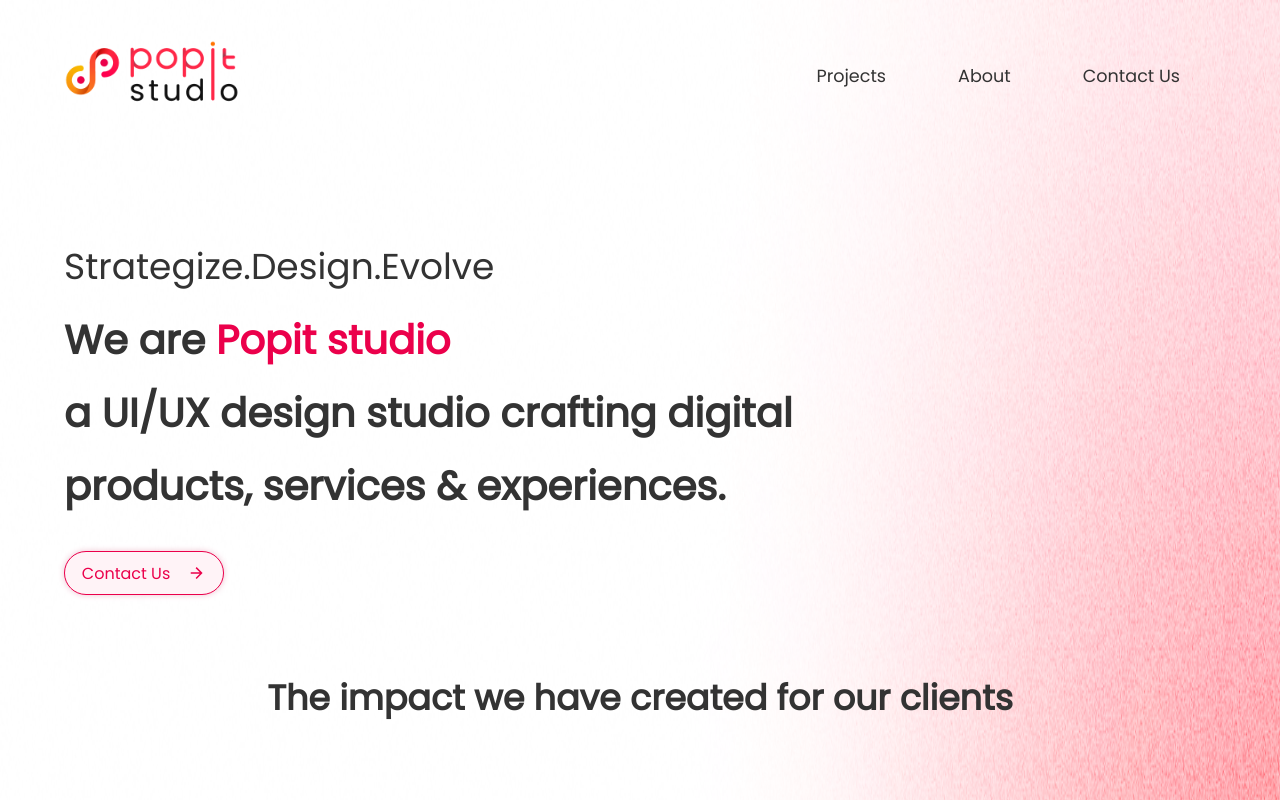
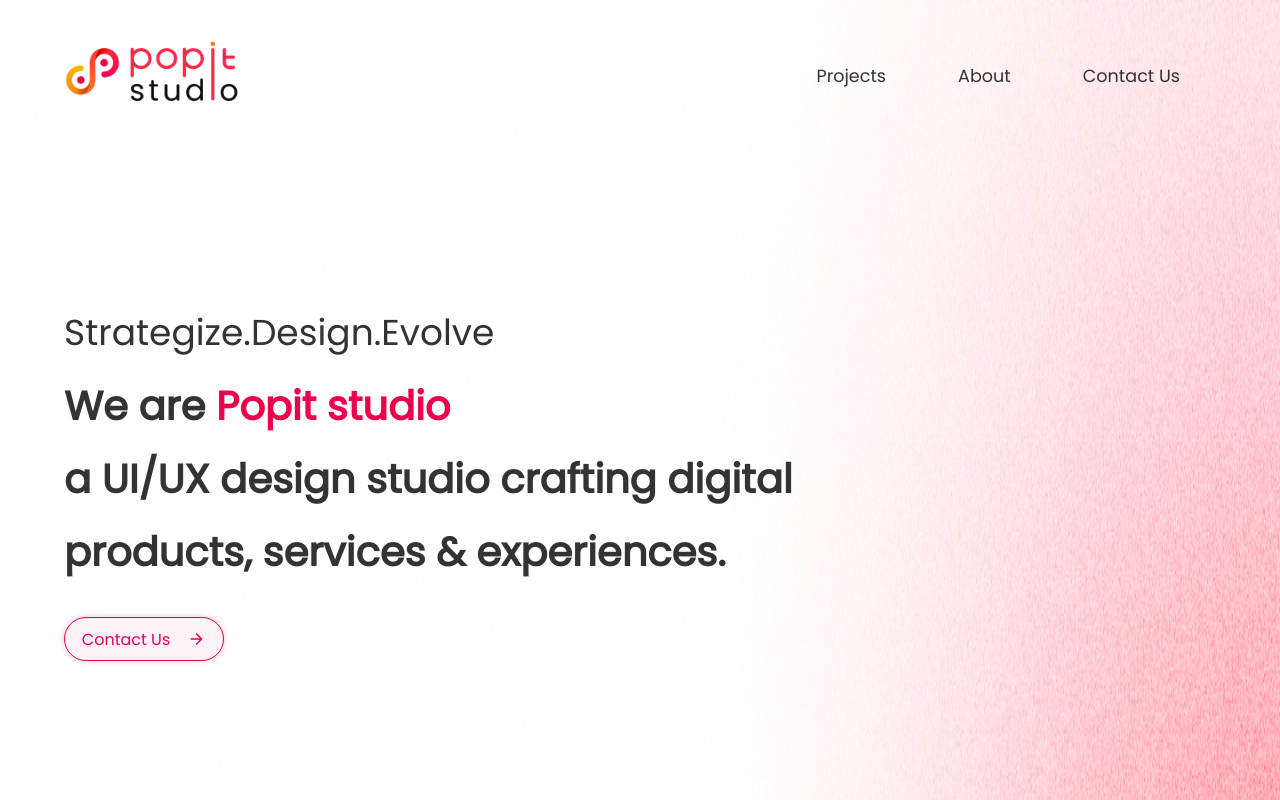
Before and after one commit to contactsanthosh21/popit, a React (Vite) app: page / in a window 1280 px wide. Shown: the top 800 px of the page. Built offline with nearby package versions, Linux system fonts and the light colour scheme.

Commit message:
fix header to top and fix other design inconsistencies

```diff
--- a/package.json
+++ b/package.json
@@ -5,7 +5,8 @@
   "source": "/src/index.html",
   "scripts": {
     "start": "parcel",
-    "build": "parcel build"
+    "build": "parcel build",
+    "clean-start": "rm -r .parcel-cache && parcel"
   },
   "repository": {
     "type": "git",
--- a/src/App.jsx
+++ b/src/App.jsx
@@ -2,27 +2,26 @@
 import {
   Header,
   IntroBanner,
-  Offerings
+  Offerings,
+  ProjectsImpact,
+  Quote
 } from './sections';
-import './styles.scss'
-import Quote from './sections/Quotes/Quotes';
+import './styles.scss';
 import constants from './utils/constants';
-import ProjectsImpact from './sections/ProjectsImpact/ProjectsImpact';
-// import backgroundImg from './assets/background-image.png'
 
 const App = () => {
   const {quoteContent,quoteAuthor,quoteDescription} = constants.homepage;
   return (
-    <div className='container'>
+    <div className='container' id="container" >
+      <Header/>
       <div className='app'>
-          <Header />
           <IntroBanner />
           <ProjectsImpact />
           <Offerings />
           <Quote
-          quoteContent={quoteContent}
-          quoteAuthor={quoteAuthor}
-          quoteDescription={quoteDescription}
+            quoteContent={quoteContent}
+            quoteAuthor={quoteAuthor}
+            quoteDescription={quoteDescription}
           />
       </div>
     </div>
--- a/src/sections/Header/Header.jsx
+++ b/src/sections/Header/Header.jsx
@@ -1,33 +1,51 @@
-import React from 'react'
-import NavItem from './NavItem'
-import './Header.scss'
+import React from "react";
+import NavItem from "./NavItem";
+import "./Header.scss";
 
-var appLogo = require('../../assets/app-logo.png');
+var appLogo = require("../../assets/app-logo.png");
 
 const Header = () => {
+  const [opaqueHeader, setOpaqueHeader] = React.useState(false);
+  const headerRef = React.useRef(null);
+
+  React.useEffect(() => {
+    window.addEventListener("scroll", handleScroll);
+
+    return () => {
+      window.removeEventListener("scroll", handleScroll);
+    };
+  });
+
+  const handleScroll = (e) => {
+    /*
+     * if we check the scrollTop for the same position in both cases, it creates a flicker
+     * the flicker is happening because we are reducing size of things in the header
+     * at a certain scroll position, browser goes into a loop of infinitely calculating the scroll top position
+     * because the header height changes hence changing the scroll top poisition -> hence infinite calculation loop
+     * this would not have been a problem, had we were only adding a background to the header and not changing any sizes inside it
+     * hence added enough buffer to address this. (very interesting problem with a simple solution indeed)
+     */
+    if (window.scrollY > 80 && !opaqueHeader) {
+      setOpaqueHeader(true);
+    } else if (window.scrollY <= 10 && opaqueHeader) {
+      setOpaqueHeader(false);
+    }
+  };
+
   return (
-    <div className='header'>
-        <div className='header__logo app-logo'>
+    <div className={`header ${opaqueHeader ? "opaque " : ""}`} ref={headerRef}>
+      <div className="header__logo app-logo">
         <a href="/">
           <img src={appLogo} alt="app logo" />
         </a>
       </div>
       <div className="header__nav">
-            <NavItem
-                label='Projects'
-                to='#'
-            />
-            <NavItem
-                label='About'
-                to='#'
-            />
-            <NavItem
-                label='Contact Us'
-                to='#'
-            />
+        <NavItem label="Projects" to="#" />
+        <NavItem label="About" to="#" />
+        <NavItem label="Contact Us" to="#" />
       </div>
     </div>
-  )
-}
+  );
+};
 
-export default Header
+export default Header;
--- a/src/sections/Header/header.scss
+++ b/src/sections/Header/header.scss
@@ -1,11 +1,25 @@
 @import "../../variables.scss";
 
 .header {
-    padding: 2.5rem 0;
+    /*
+        only need padding to give gap from top
+        gap between sections is managed by section class on every section
+    */
+    padding: 2.5rem 5%;
     position: sticky;
+    top: 0;
     display: flex;
     justify-content: space-between;
     align-items: center;
+    color: transparent;
+
+    width: 100vw;
+    left: calc(-50vw + 50%);
+
+    -webkit-transition: all 300ms linear;
+    -moz-transition: all 300ms linear;
+    -o-transition: all 300ms linear;
+    transition: all 300ms linear;
 
     a {
         text-decoration: none;
@@ -29,3 +43,43 @@
     }
 
 }
+
+.header.opaque {
+    padding: 2.375rem 5%;
+    position: sticky;
+    top: 0;
+    display: flex;
+    justify-content: space-between;
+    align-items: center;
+    background-color: $color-white;
+    z-index: 5;
+
+    width: 100vw;
+    left: calc(-50vw + 50%);
+
+    -webkit-transition: all 300ms linear;
+    -moz-transition: all 300ms linear;
+    -o-transition: all 300ms linear;
+    transition: all 300ms linear;
+
+    a {
+        text-decoration: none;
+        color: $color-black;
+        font-family: Poppins;
+    }
+
+    .header__logo {
+        img {
+            width: 6.5rem;
+        }
+    }
+
+    .header__nav {
+        display: flex;
+
+        .header__nav__nav-item {
+            font-size: 1rem;
+            margin: 0 1.75rem;
+        }
+    }
+}
--- a/src/sections/IntroBanner/IntroBanner.jsx
+++ b/src/sections/IntroBanner/IntroBanner.jsx
@@ -5,7 +5,7 @@
 
 const IntroBanner = () => {
   return (
-    <div className='intro-banner'>
+    <div className='intro-banner section'>
         <p className='intro-banner__secondary-text'>Strategize.Design.Evolve</p>
         <p className="intro-banner__primary-text">We are <span className='intro-banner__primary-text--highlighted'>Popit studio</span><br/>
 a UI/UX design studio crafting digital products, services & experiences.</p>
--- a/src/sections/IntroBanner/IntroBanner.scss
+++ b/src/sections/IntroBanner/IntroBanner.scss
@@ -1,7 +1,6 @@
 @import "../../variables.scss";
 
 .intro-banner {
-    padding: 5rem 0;
     width: 100%;
 
     .intro-banner__secondary-text {
--- a/src/sections/Offerings/Offerings.jsx
+++ b/src/sections/Offerings/Offerings.jsx
@@ -5,7 +5,7 @@
 
 const Offerings = () => {
   return (
-    <div className='offerings'>
+    <div className='offerings section'>
         <Heading className='offerings__heading'>What we offer</Heading>
         <div className='offerings__offering-cards'>
             <OfferingCard
--- a/src/sections/ProjectsImpact/ProjectsImpact.jsx
+++ b/src/sections/ProjectsImpact/ProjectsImpact.jsx
@@ -11,7 +11,7 @@
 
 const ProjectsImpact = () => {
   return (
-    <div className='projects-impact'>
+    <div className='projects-impact section'>
         <Heading className='projects-impact__heading'>The impact we have created for our clients</Heading>
             <div className='projects-impact__wrapper'>
                 <div className='column'>
--- a/src/sections/Quotes/Quotes.scss
+++ b/src/sections/Quotes/Quotes.scss
@@ -1,16 +1,17 @@
 @import "../../variables.scss";
 
 .quotes {
-    width: 100vw;
-    margin: 0;
     background: #000;
     padding: 3rem 12rem;
+    // make it stretch across the width of the page irrespective of margins on the App
+    width: 100vw;
     position: relative;
     left: calc(-50vw + 50%);
 
     .quote-content{
         background: -webkit-linear-gradient(0deg, #FFCB37 0%,#F15285 100%);
         max-width: max-content;
+        background-clip: text;
         -webkit-background-clip: text;
         -webkit-text-fill-color: transparent;
         text-align: center;
--- a/src/sections/Quotes/Quotes.tsx
+++ b/src/sections/Quotes/Quotes.tsx
@@ -7,7 +7,7 @@
     quoteDescription,
     className = ''
 }) => {
-  className = 'quotes ' + className;
+  className = 'quotes section ' + className;
   return (
     <div
     className={className}
--- a/src/sections/index.js
+++ b/src/sections/index.js
@@ -2,3 +2,5 @@
 export { default as Header } from './Header/Header'
 export { default as IntroBanner } from './IntroBanner/IntroBanner'
 export { default as Offerings } from './Offerings/Offerings';
+export { default as ProjectsImpact } from './ProjectsImpact/ProjectsImpact';
+export { default as Quote } from './Quotes/Quotes';
--- a/src/styles.scss
+++ b/src/styles.scss
@@ -26,3 +26,7 @@
   width: 90%;
   margin: 0 auto;
 }
+
+.section {
+  margin: 9.125rem 0 0 0;
+}
```
Also changed, not shown: 2 other files (tests, documents, lock files or other folders). Lines whose indentation alone changed are shown as unchanged.
